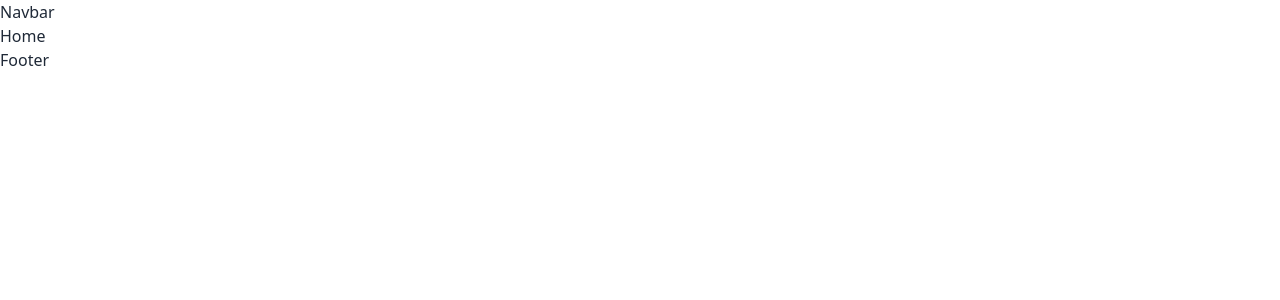
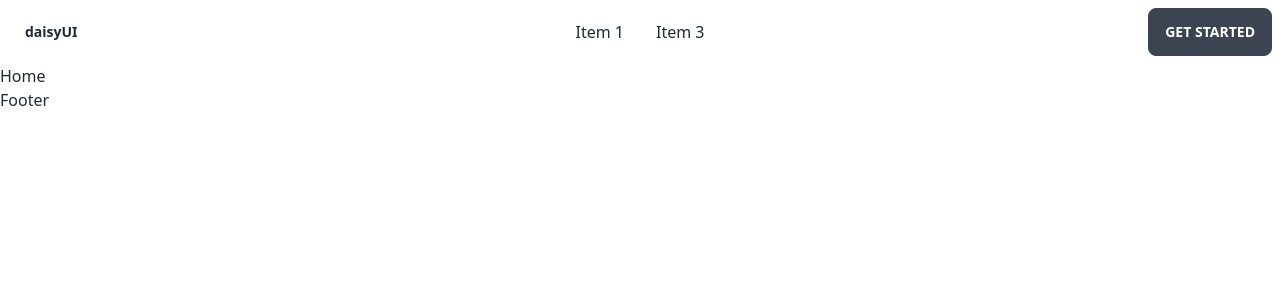
Before and after one commit to tariik12/sand-pal-client, a React (Vite) app: page / in a window 1280 px wide. Shown: the top 300 px of the page. Built offline with nearby package versions, Linux system fonts and the light colour scheme.

Commit message:
navbar done

```diff
--- a/src/pages/Shared/Header/Navbar/Navbar.jsx
+++ b/src/pages/Shared/Header/Navbar/Navbar.jsx
@@ -1,10 +1,33 @@
 
 
 const Navbar = () => {
+
+
+    const navLinkItem =<>
+    <li><a>Item 1</a></li>
+      <li><a>Item 3</a></li></>
     return (
-        <div>
-            <h1>Navbar</h1>
-        </div>
+        <div className="navbar bg-base-100">
+  <div className="navbar-start">
+    <div className="dropdown">
+      <label tabIndex={0} className="btn btn-ghost lg:hidden">
+        <svg xmlns="http://www.w3.org/2000/svg" className="h-5 w-5" fill="none" viewBox="0 0 24 24" stroke="currentColor"><path strokeLinecap="round" strokeLinejoin="round" strokeWidth="2" d="M4 6h16M4 12h8m-8 6h16" /></svg>
+      </label>
+      <ul tabIndex={0} className="menu menu-compact dropdown-content mt-3 p-2 shadow bg-base-100 rounded-box w-52">
+      {navLinkItem}
+      </ul>
+    </div>
+    <a className="btn btn-ghost normal-case">daisyUI</a>
+  </div>
+  <div className="navbar-center hidden lg:flex">
+    <ul className="menu menu-horizontal px-1">
+      {navLinkItem}
+    </ul>
+  </div>
+  <div className="navbar-end">
+    <a className="btn">Get started</a>
+  </div>
+</div>
     );
 };
 
```
